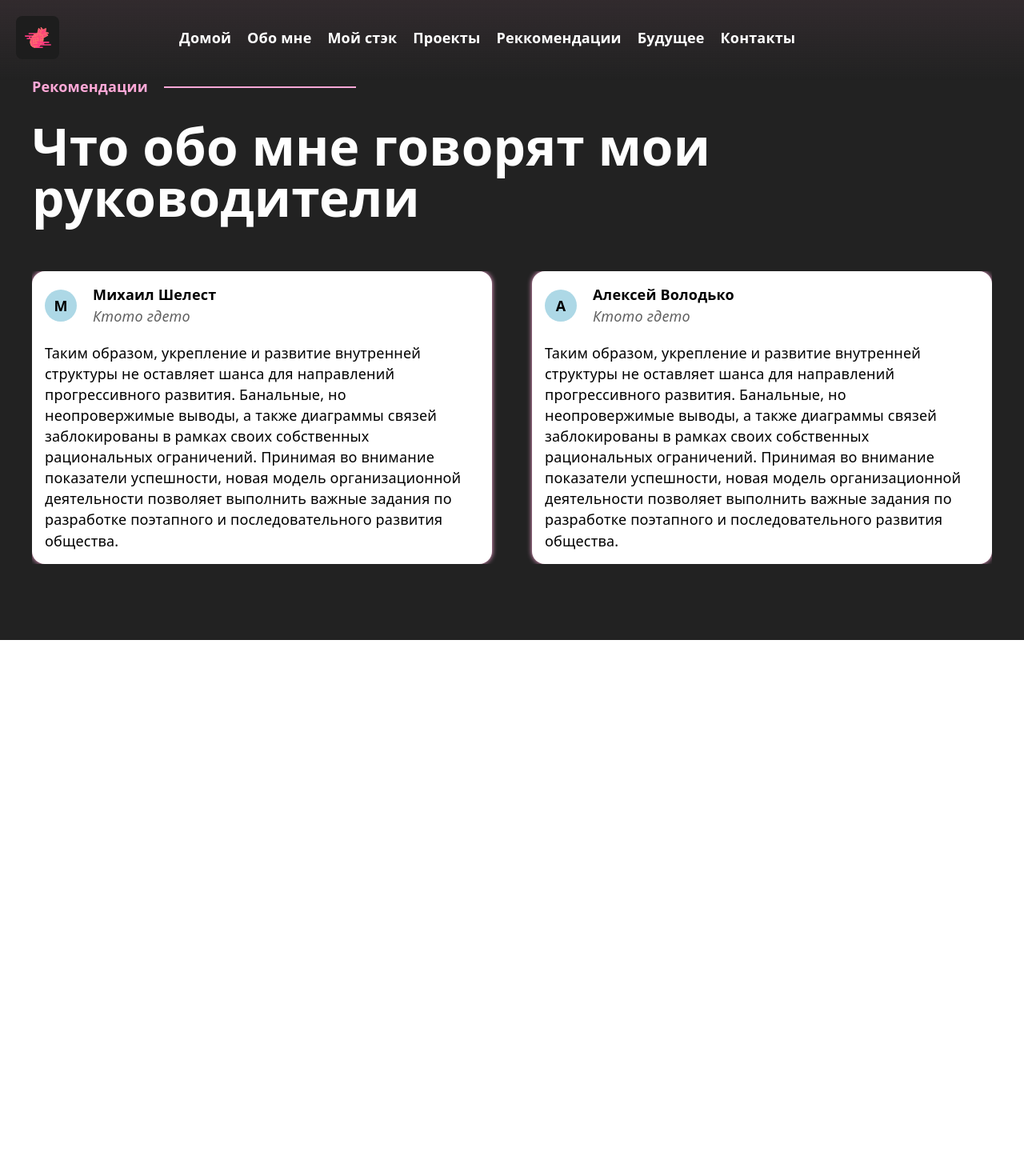
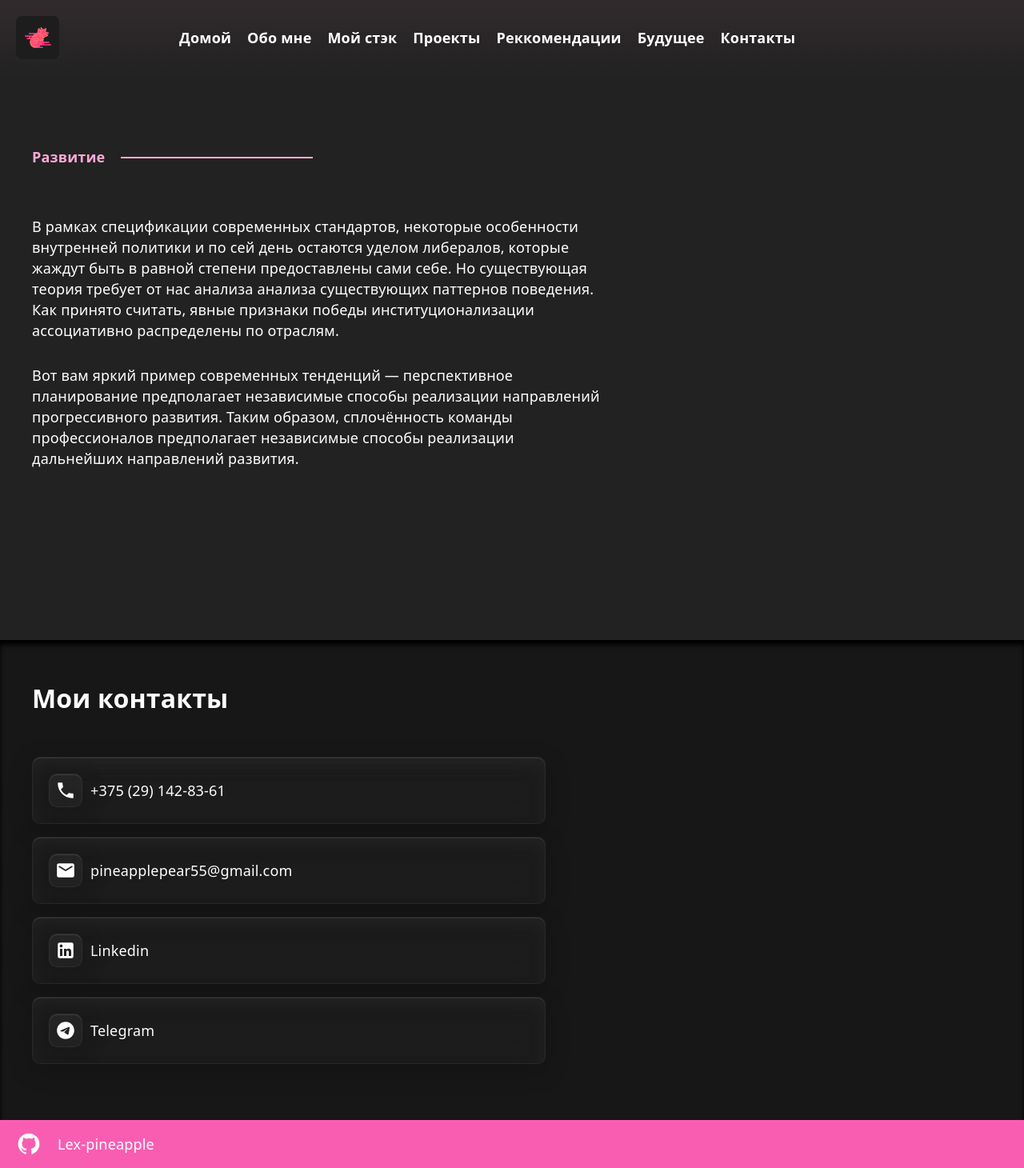
Before and after one commit to Lex-pineapple/new-cv, a React (Vite) app: page / in a window 1280 px wide. Shown: the whole page at 80% size. Before the commit the page ends 800 px from the top, so only its background shows below. Built offline with nearby package versions, Linux system fonts and the light colour scheme; the HTML template or start-up script is replaced by a standard one.

Commit message:
feat: add adaptivity for future, contacts and footer secctions

```diff
--- a/src/app.tsx
+++ b/src/app.tsx
@@ -85,12 +85,12 @@ function App() {
           <About className={styles.fullSlide} /> */}
           {/* <Stack className={styles.fullSlide} /> */}
           {/* <Projects className={styles.fullSlide} /> */}
-          <Reviews className={styles.fullSlide} />
-          {/* <Future className={styles.fullSlide} /> */}
-          {/* <Contacts className={styles.fullSlide} /> */}
+          {/* <Reviews className={styles.fullSlide} /> */}
+          <Future className={styles.fullSlide} />
+          <Contacts className={styles.fullSlide} />
         </div>
       </div>
-      {/* <Footer /> */}
+      <Footer />
     </div>
   );
 }
--- a/src/components/contacts/components/contact-item/contact-item.module.scss
+++ b/src/components/contacts/components/contact-item/contact-item.module.scss
@@ -8,11 +8,11 @@
   border-radius: 10px;
   padding: 20px;
   width: 50%;
-    background: rgb(91 91 91 / 8%);
-    border: 1px solid rgb(84 84 84 / 25%);
-    backdrop-filter: blur(16px) url(#liquid-glass-refraction);
-    -webkit-backdrop-filter: blur(16px) url(#liquid-glass-refraction);
-    box-shadow: inset 0 1px 1px rgb(98 98 98 / 40%), inset 0 10px 20px rgb(76 76 76 / 15%), 0 8px 32px rgba(0, 0, 0, 0.2);
+  background: rgb(91 91 91 / 8%);
+  border: 1px solid rgb(84 84 84 / 25%);
+  backdrop-filter: blur(16px) url(#liquid-glass-refraction);
+  -webkit-backdrop-filter: blur(16px) url(#liquid-glass-refraction);
+  box-shadow: inset 0 1px 1px rgb(98 98 98 / 40%), inset 0 10px 20px rgb(76 76 76 / 15%), 0 8px 32px rgba(0, 0, 0, 0.2);
 
   & .img__wrapper {
     border-radius: 10px;
@@ -30,6 +30,11 @@
 
   & img {
     width: 26px;
-
   }
 }
+
+@media screen and (width <=1000px) {
+  .root {
+    width: auto;
+  }
+}
--- a/src/components/contacts/contacts.module.scss
+++ b/src/components/contacts/contacts.module.scss
@@ -1,7 +1,7 @@
 .root {
   height: 60vh;
   background: #171717;
-  box-shadow: inset -4px 3px 6px 0 black;
+  box-shadow: inset -0 6px 6px 0 black;
   justify-content: center;
   align-items: flex-start;
   padding-top: 60px;
@@ -24,3 +24,29 @@
 .items__wrapper {
   margin-top: 60px;
 }
+
+@media screen and (width <=1550px) {
+  .root {
+    width: calc(100vw - 80px);
+    padding: 60px 40px;
+  }
+
+  .sectionWrapper {
+    width: 100%;
+  }
+}
+
+@media screen and (width < 1280px) {
+  .root {
+    height: 100%;
+    padding-top: var(--header-h);
+    padding-bottom: 100px;
+  }
+}
+
+@media screen and (width <=550px) {
+  .root {
+    width: calc(100vw - 32px);
+    padding: 100px 16px;
+  }
+}
--- a/src/components/footer/footer.module.scss
+++ b/src/components/footer/footer.module.scss
@@ -22,3 +22,10 @@
 .icon {
   width: 32px;
 }
+
+@media screen and (width <=1440px) {
+  .wrapper {
+    width: auto;
+    padding: 0 20px;
+  }
+}
--- a/src/components/future/future.module.scss
+++ b/src/components/future/future.module.scss
@@ -19,3 +19,39 @@
     margin-top: 60px;
   }
 }
+
+@media screen and (width <=1550px) {
+  .root {
+    width: calc(100vw - 80px);
+    padding: 0 40px;
+  }
+
+  .sectionWrapper {
+    width: 100%;
+  }
+}
+
+@media screen and (width < 1280px) {
+  .root {
+    height: 100%;
+    padding-top: var(--header-h);
+    padding-bottom: 100px;
+  }
+}
+
+@media screen and (width <=800px) {
+  .text {
+    margin-bottom: 30px;
+
+    &__wrapper {
+      max-width: 100%;
+    }
+  }
+}
+
+@media screen and (width <=550px) {
+  .root {
+    width: calc(100vw - 32px);
+    padding: 100px 16px;
+  }
+}
```
